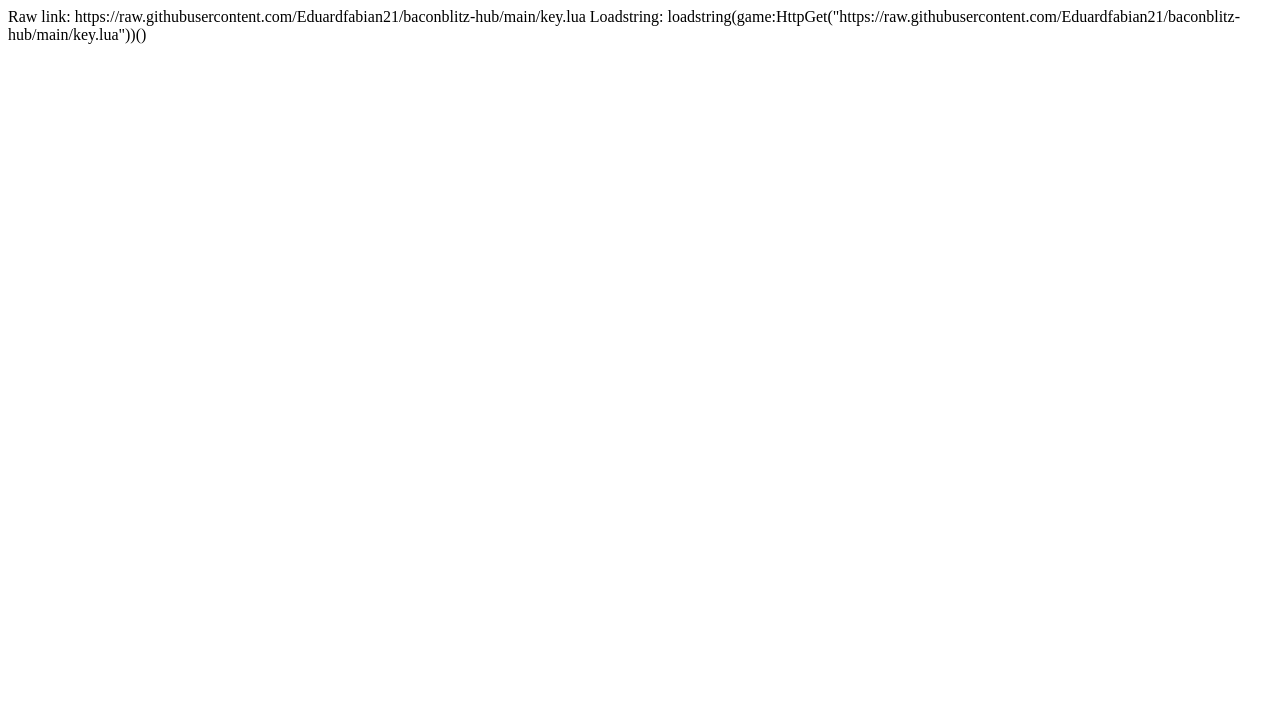
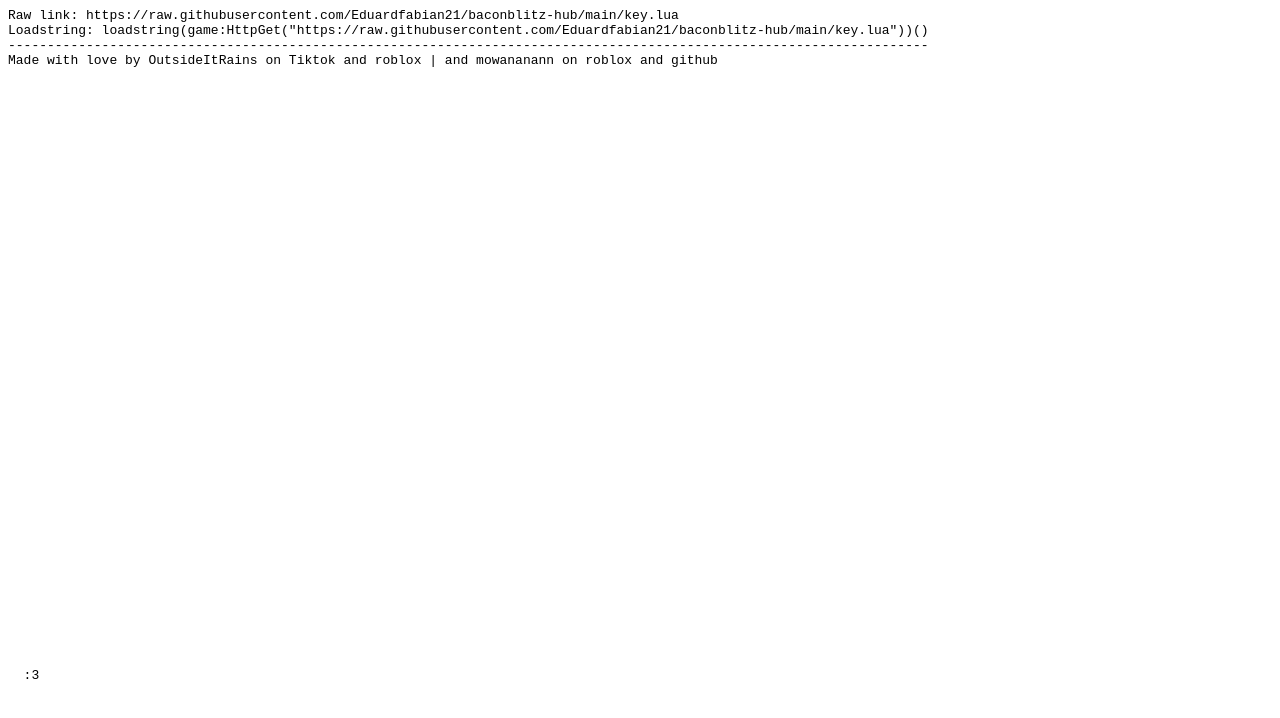
Before and after one commit to Eduardfabian21/baconblitz-hub, a plain HTML site: page index.html in a window 1280 px wide. Drawn offline with Linux system fonts and the light colour scheme.

Commit message:
Update index.html

```diff
--- a/index.html
+++ b/index.html
@@ -1,5 +1,50 @@
+<pre>
 Raw link: https://raw.githubusercontent.com/Eduardfabian21/baconblitz-hub/main/key.lua
 Loadstring: loadstring(game:HttpGet("https://raw.githubusercontent.com/Eduardfabian21/baconblitz-hub/main/key.lua"))()
+----------------------------------------------------------------------------------------------------------------------
+Made with love by OutsideItRains on Tiktok and roblox | and mowananann on roblox and github
+
+
+
+
+
+
+
+
+
+
+
+
+
+
+
+
+
+
+
+
+
+
+
+
+
+
+
+
+
+
+
+
+
+
+
+
+
+
+
+
+  :3
+</pre>
 <meta content="Baconblitz on top!~" property="og:title" />
 <meta content="Baconblitz" property="og:description" />
 <meta content="Eduardfabian21.github.com" property="og:url" />
```
